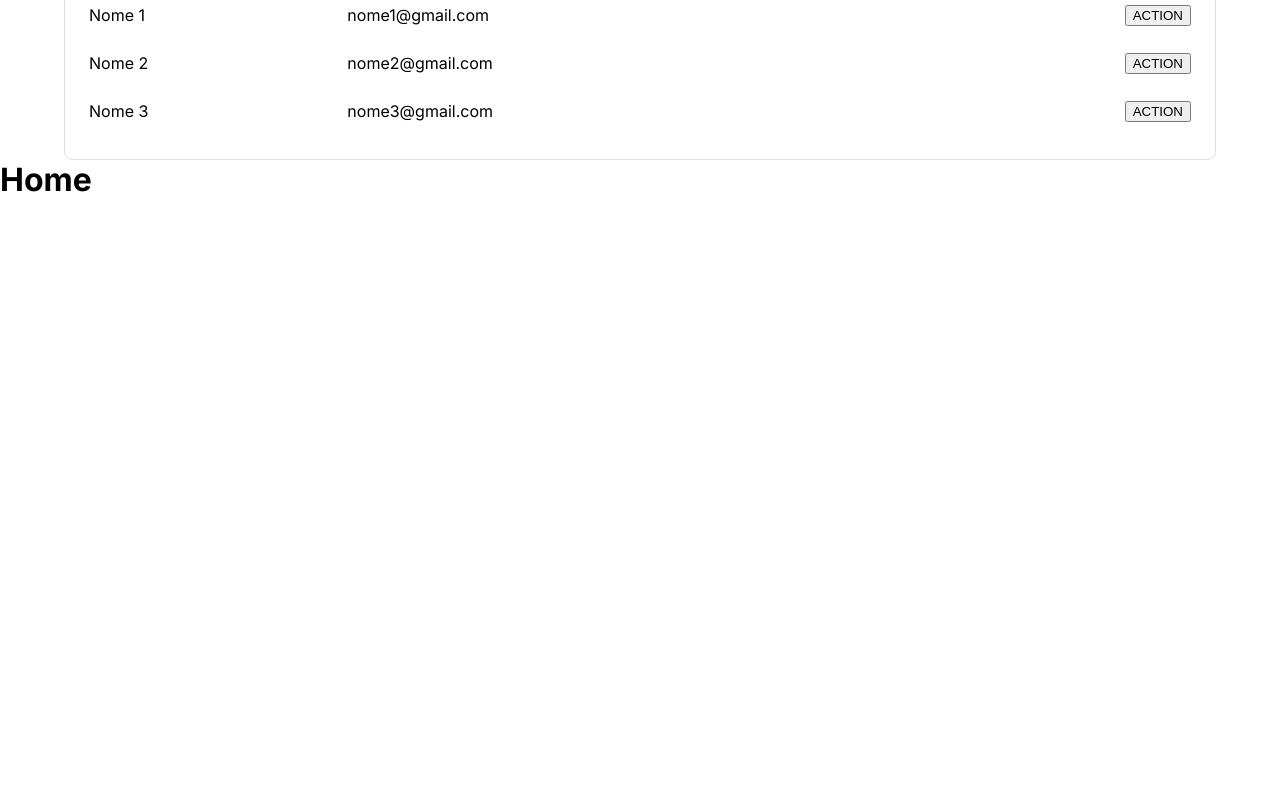
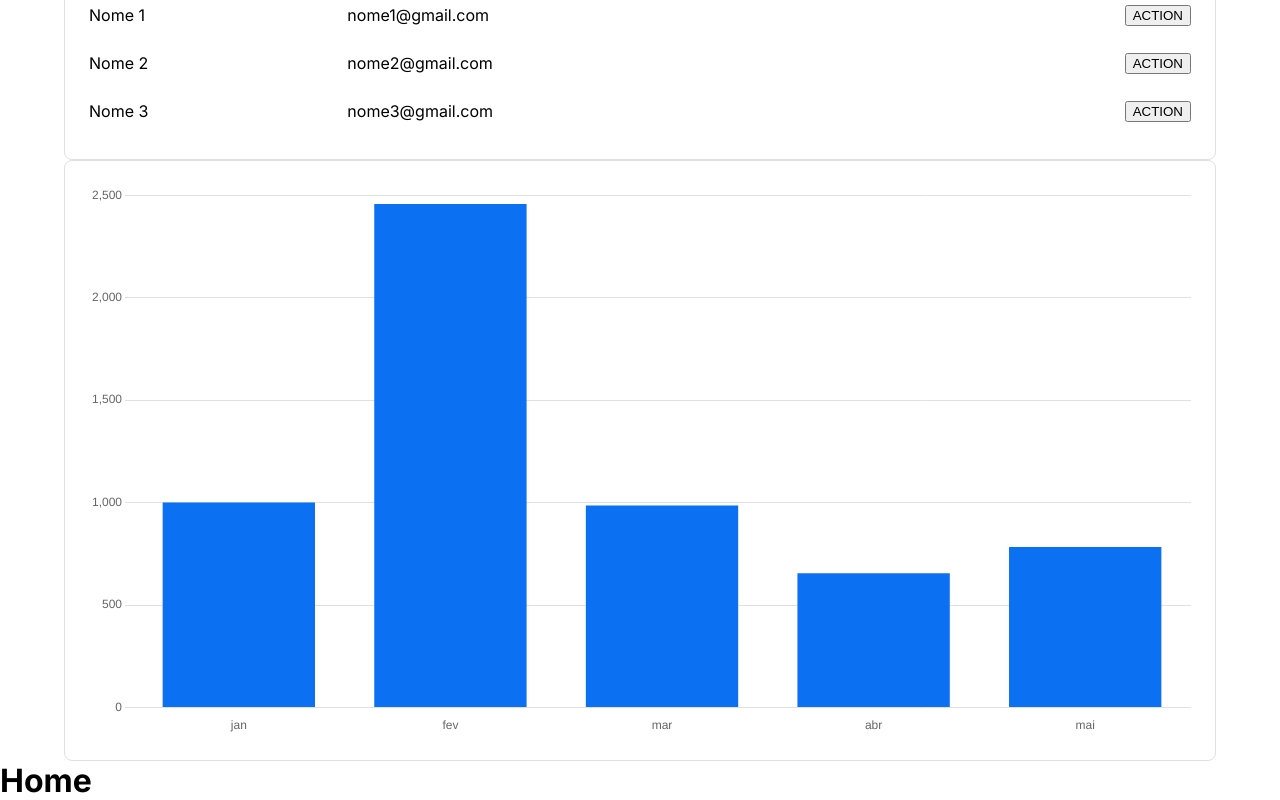
Before and after one commit to Israel-ops-cmd/dnc-sales-dashboar-if, a React (Vite) app: page /home in a window 1280 px wide. Shown: the part 520-1320 px from the top of the page. Before the commit the page ends 800 px from the top, so only its background shows below. Built offline with nearby package versions, Linux system fonts and the light colour scheme.

Commit message:
Chart Component

```diff
--- a/package.json
+++ b/package.json
@@ -13,7 +13,9 @@
     "@emotion/react": "^11.14.0",
     "@emotion/styled": "^11.14.0",
     "@types/styled-components": "^5.1.34",
+    "chart.js": "^4.4.9",
     "react": "^19.0.0",
+    "react-chartjs-2": "^5.3.0",
     "react-dom": "^19.0.0",
     "react-router-dom": "^7.4.1",
     "styled-components": "^6.1.16"
--- /dev/null
+++ b/src/components/CustomChart.tsx
@@ -0,0 +1,77 @@
+import { useTheme } from "styled-components"
+import {
+    Chart as ChartJS,
+    CategoryScale,
+    LinearScale,
+    BarElement,
+    PointElement,
+    Title,
+    Tooltip,
+    Legend,
+    LineElement
+} from 'chart.js'
+import { Line } from "react-chartjs-2"
+import { Bar } from "react-chartjs-2"
+import { customChatProps } from "@/types"
+
+ChartJS.register(
+    CategoryScale,
+    LinearScale,
+    BarElement,
+    PointElement,
+    LineElement,
+    Title,
+    Tooltip,
+    Legend,
+)
+
+function CustomChart(props: customChatProps) {
+    const { data, labels, type } = props
+    const theme = useTheme()
+    const options = {
+        responsive: true,
+        scaleShowVerticalLines: false,
+        scales: {
+            x: {
+                border: {
+                    display: false
+                },
+                grid: {
+                    display: false
+                },
+                ticks: {
+                    color: theme.typographies.subtitle
+                }
+            },
+            y: {
+                border: {
+                    display: false
+                },
+                grid: {
+                    color: theme.appDefaultStroke
+                },
+                ticks: {
+                    color: theme.typographies.subtitle
+                }
+            },
+        },
+        plugins: {
+            legend: {
+                display: false
+            }
+        }
+    }
+    const chartData = {
+        labels,
+        datasets: [
+            {
+                data: data,
+                borderColor: 'rgb(12, 112, 242)',
+                backgroundColor: 'rgb(12, 112, 242)',
+            }
+        ]
+    }
+    return type === 'bar' ? (<Bar options={options} data={chartData} />) : (<Line options={options} data={chartData} />)
+}
+
+export default CustomChart
--- a/src/components/index.ts
+++ b/src/components/index.ts
@@ -1,4 +1,5 @@
 export { default as avatarsList} from './AvatarsList'
+export { default as CustomChart} from './CustomChart'
 export { default as CustomTable} from './CustomTable'
 export { default as FormComponent } from './FormComponent'
 export { default as Header } from './Header'
--- a/src/pages/Home.tsx
+++ b/src/pages/Home.tsx
@@ -1,4 +1,4 @@
-import { CardComponent, CustomTable, Header } from "@/components"
+import { CardComponent, CustomChart, CustomTable, Header } from "@/components"
 import AvatarsList from "@/components/AvatarsList"
 import { Container } from "@mui/material"
 import { currencyConverter } from "@/utils"
@@ -53,6 +53,9 @@
                 <CardComponent>
                     <CustomTable headers={mockTableData.headers} rows={mockTableData.rows} />
                 </CardComponent>
+                <CardComponent>
+                    <CustomChart labels={['jan', 'fev', 'mar', 'abr', 'mai']} data={[1000.12, 2456.54, 986.32, 654.89, 784.11, 409.99]} type='bar' />
+                </CardComponent>
             </Container>
             <h1>Home</h1>
         </>
--- /dev/null
+++ b/src/types/customChart.d.ts
@@ -0,0 +1,5 @@
+export interface customChatProps {
+    labels: string[]
+    data: number[]
+    type: 'line' | 'bar'
+}
--- a/src/types/index.ts
+++ b/src/types/index.ts
@@ -1,4 +1,5 @@
 export * from "./avatarsList"
+export * from './customChart'
 export * from './customTable'
 export * from "./theme"
 export * from "./typographies"
```
Also changed, not shown: 1 other file (tests, documents, lock files or other folders).
